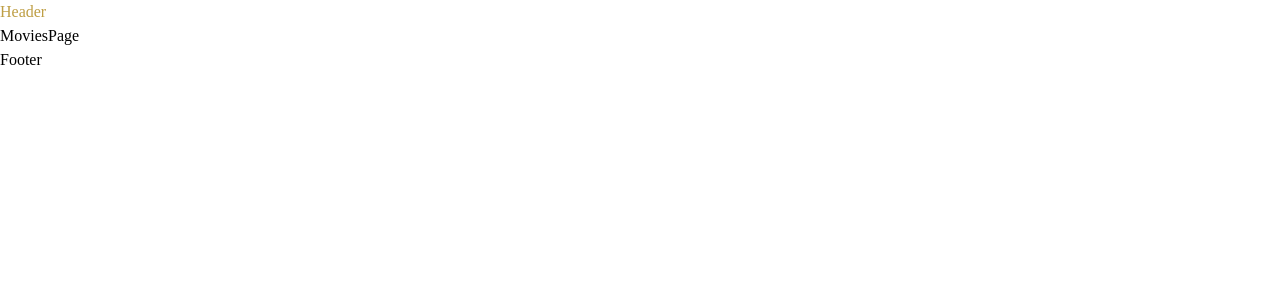
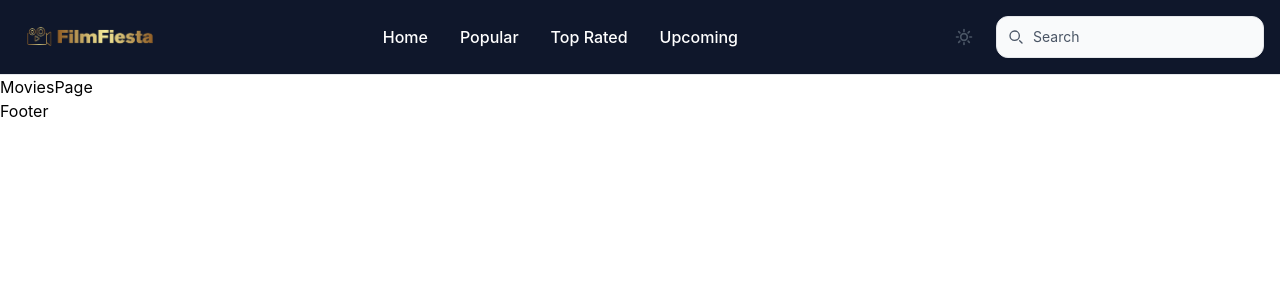
Before and after one commit to hridayyy01/film-fiesta, a React (Vite) app: page / in a window 1280 px wide. Shown: the top 300 px of the page. Built offline with nearby package versions, Linux system fonts and the light colour scheme.

Commit message:
feat: added header component

```diff
--- a/src/components/Header.jsx
+++ b/src/components/Header.jsx
@@ -1,9 +1,224 @@
-import React from 'react'
+import React, { useState } from "react";
+import logo from "../assets/logo.png";
 
 function Header() {
+  const [show, setShow] = useState(false);
+  const handleToggle = () => setShow(!show);
+
   return (
-    <div className='text-primary-800'>Header</div>
-  )
+    <nav className="bg-slate-900 fixed w-full z-20 top-0 start-0 border-b border-default sticky">
+      <div className="max-w-screen-xl flex flex-wrap items-center justify-between mx-auto p-4">
+        <a
+          href="https://flowbite.com/"
+          className="flex items-center space-x-3 rtl:space-x-reverse"
+        >
+          <img src={logo} className="h-10" alt="Flowbite Logo" />
+          <span className="self-center text-xl text-heading font-semibold whitespace-nowrap sr-only">
+            FilmFiesta
+          </span>
+        </a>
+        <div className="flex items-center md:order-2">
+          <button
+            type="button"
+            data-collapse-toggle="navbar-search"
+            aria-controls="navbar-search"
+            aria-expanded="false"
+            className="flex items-center justify-center md:hidden text-body hover:text-heading bg-transparent box-border border border-transparent hover:bg-neutral-secondary-medium focus:ring-2 focus:ring-neutral-tertiary font-medium leading-5 rounded-base text-sm w-10 h-10 focus:outline-none me-3"
+            onClick={handleToggle}
+          >
+            <svg
+              className="w-6 h-6"
+              aria-hidden="true"
+              xmlns="http://www.w3.org/2000/svg"
+              width="24"
+              height="24"
+              fill="none"
+              viewBox="0 0 24 24"
+            >
+              <path
+                stroke="currentColor"
+                strokeLinecap="round"
+                strokeWidth="2"
+                d="m21 21-3.5-3.5M17 10a7 7 0 1 1-14 0 7 7 0 0 1 14 0Z"
+              />
+            </svg>
+            <span className="sr-only">Search</span>
+          </button>
+          <label htmlFor="input-group-1" className="sr-only">
+            Your Email
+          </label>
+          <button
+            id="theme-toggle"
+            data-tooltip-target="tooltip-toggle"
+            type="button"
+            class="inline-flex hover:text-heading items-center justify-center text-body w-10 h-10 hover:bg-neutral-secondary-soft focus:outline-none focus:ring-2 focus:ring-neutral-tertiary rounded-xl text-sm p-2.5 me-3 hover:bg-primary-800 cursor-pointer hover-text-white"
+          >
+            <svg
+              id="theme-toggle-dark-icon"
+              class="hidden w-5 h-5"
+              aria-hidden="true"
+              xmlns="http://www.w3.org/2000/svg"
+              width="24"
+              height="24"
+              fill="none"
+              viewBox="0 0 24 24"
+            >
+              <path
+                stroke="currentColor"
+                stroke-linecap="round"
+                stroke-linejoin="round"
+                stroke-width="2"
+                d="M12 21a9 9 0 0 1-.5-17.986V3c-.354.966-.5 1.911-.5 3a9 9 0 0 0 9 9c.239 0 .254.018.488 0A9.004 9.004 0 0 1 12 21Z"
+              ></path>
+            </svg>
+            <svg
+              id="theme-toggle-light-icon"
+              class="w-5 h-5"
+              aria-hidden="true"
+              xmlns="http://www.w3.org/2000/svg"
+              width="24"
+              height="24"
+              fill="none"
+              viewBox="0 0 24 24"
+            >
+              <path
+                stroke="currentColor"
+                stroke-linecap="round"
+                stroke-linejoin="round"
+                stroke-width="2"
+                d="M12 5V3m0 18v-2M7.05 7.05 5.636 5.636m12.728 12.728L16.95 16.95M5 12H3m18 0h-2M7.05 16.95l-1.414 1.414M18.364 5.636 16.95 7.05M16 12a4 4 0 1 1-8 0 4 4 0 0 1 8 0Z"
+              ></path>
+            </svg>
+            <span class="sr-only">Toggle dark mode</span>
+          </button>
+          <div className="relative hidden md:block">
+            <div className="absolute inset-y-0 start-0 flex items-center ps-3 pointer-events-none">
+              <svg
+                className="w-4 h-4 text-body"
+                aria-hidden="true"
+                xmlns="http://www.w3.org/2000/svg"
+                width="24"
+                height="24"
+                fill="none"
+                viewBox="0 0 24 24"
+              >
+                <path
+                  stroke="currentColor"
+                  strokeLinecap="round"
+                  strokeWidth="2"
+                  d="m21 21-3.5-3.5M17 10a7 7 0 1 1-14 0 7 7 0 0 1 14 0Z"
+                />
+              </svg>
+            </div>
+            <input
+              type="text"
+              id="input-group-1"
+              className="block w-full ps-9 pe-3 py-2.5 bg-neutral-secondary-medium border border-default-medium text-heading text-sm rounded-base focus:ring-brand focus:border-brand px-2.5 py-2 shadow-xs placeholder:text-body"
+              placeholder="Search"
+            />
+          </div>
+          <button
+            data-collapse-toggle="navbar-search"
+            type="button"
+            className="inline-flex items-center p-2 w-10 h-10 justify-center text-sm text-body rounded-base md:hidden hover:bg-neutral-secondary-soft hover:text-heading focus:outline-none focus:ring-2 focus:ring-neutral-tertiary"
+            aria-controls="navbar-search"
+            aria-expanded="false"
+            onClick={handleToggle}
+          >
+            <span className="sr-only">Open main menu</span>
+            <svg
+              className="w-6 h-6"
+              aria-hidden="true"
+              xmlns="http://www.w3.org/2000/svg"
+              width="24"
+              height="24"
+              fill="none"
+              viewBox="0 0 24 24"
+            >
+              <path
+                stroke="currentColor"
+                strokeLinecap="round"
+                strokeWidth="2"
+                d="M5 7h14M5 12h14M5 17h14"
+              />
+            </svg>
+          </button>
+        </div>
+        <div
+          className={`items-center justify-between ${
+            show ? "" : "hidden"
+          } w-full md:flex md:w-auto md:order-1`}
+          id="navbar-search"
+        >
+          <div className="relative mt-3 md:hidden">
+            <div className="absolute inset-y-0 start-0 flex items-center ps-3 pointer-events-none">
+              <svg
+                className="w-4 h-4 text-body"
+                aria-hidden="true"
+                xmlns="http://www.w3.org/2000/svg"
+                width="24"
+                height="24"
+                fill="none"
+                viewBox="0 0 24 24"
+              >
+                <path
+                  stroke="currentColor"
+                  strokeLinecap="round"
+                  strokeWidth="2"
+                  d="m21 21-3.5-3.5M17 10a7 7 0 1 1-14 0 7 7 0 0 1 14 0Z"
+                />
+              </svg>
+            </div>
+            <input
+              type="text"
+              id="input-group-1"
+              className="block w-full ps-9 pe-3 py-2.5 bg-neutral-secondary-medium border border-default-medium text-heading text-sm rounded-base focus:ring-brand focus:border-brand px-2.5 py-2 shadow-xs placeholder:text-body"
+              placeholder="Search"
+            />
+          </div>
+          <ul className="font-medium flex flex-col p-4 md:p-0 mt-4 border border-default rounded-base md:flex-row md:space-x-8 rtl:space-x-reverse md:mt-0 md:border-0">
+            <li>
+              <a
+                href="#"
+                className="block py-2 px-3 text-white rounded md:p-0 hover:text-primary-800
+                focus:outline-none"
+                aria-current="page"
+              >
+                Home
+              </a>
+            </li>
+            <li>
+              <a
+                href="#"
+                className="block py-2 px-3 text-white rounded md:p-0 hover:text-primary-800
+                focus:outline-none"
+              >
+                Popular
+              </a>
+            </li>
+            <li>
+              <a
+                href="#"
+                className="block py-2 px-3 text-white rounded md:p-0 hover:text-primary-800
+                focus:outline-none"
+              >
+                Top Rated
+              </a>
+            </li>
+            <li>
+              <a
+                href="#"
+                className="block py-2 px-3 text-white rounded md:p-0 hover:text-primary-800
+                focus:outline-none"
+              >
+                Upcoming
+              </a>
+            </li>
+          </ul>
+        </div>
+      </div>
+    </nav>
+  );
 }
 
-export default Header
+export default Header;
--- a/src/index.css
+++ b/src/index.css
@@ -1,6 +1,6 @@
 @import "tailwindcss";
-@import url('https://fonts.googleapis.com/css2?family=Shantell+Sans:ital,wght@0,300..800;1,300..800&display=swap');
-@import "flowbite/src/themes/enterprise";
+@import url('https://fonts.googleapis.com/css2?family=Inter:wght@300;400;500;600;700;800&display=swap');
+@import "flowbite/src/themes/default";
 
 
 @theme {
```
Also changed, not shown: src/assets/logo.png (added), src/assets/logo1.png (added).
